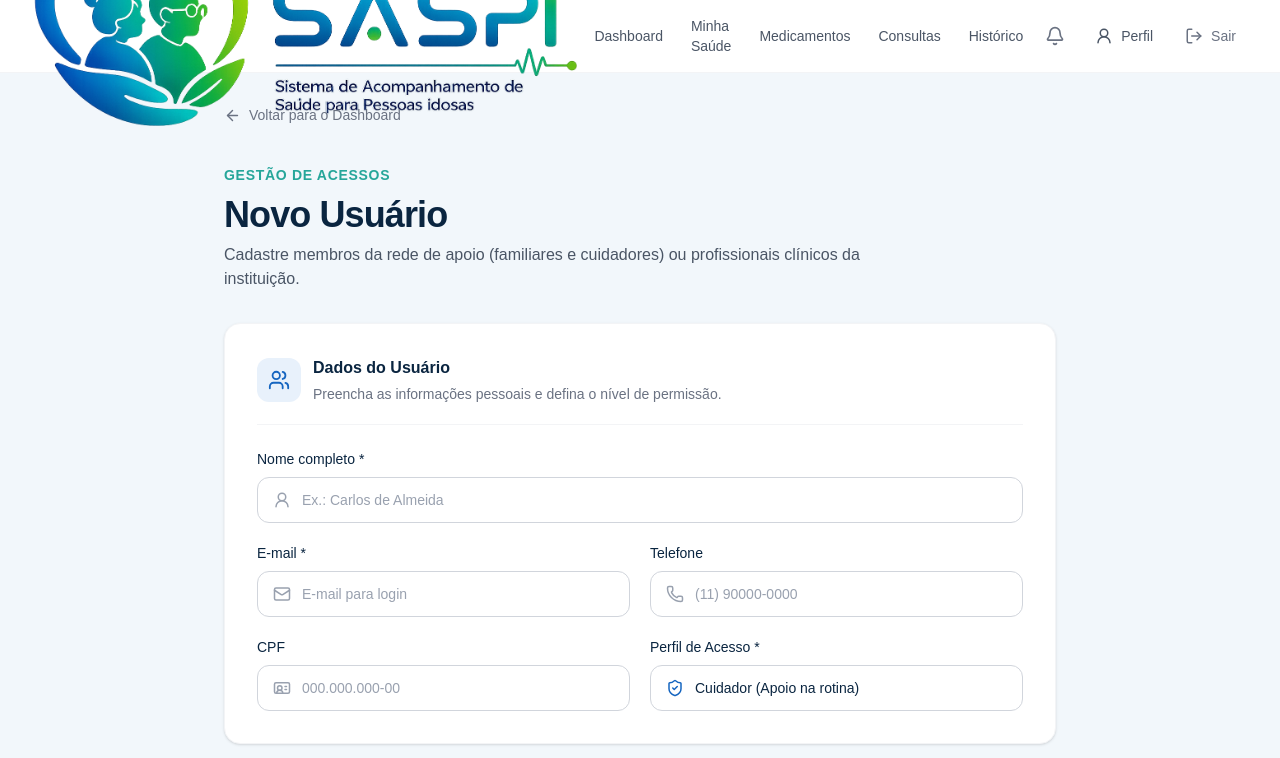
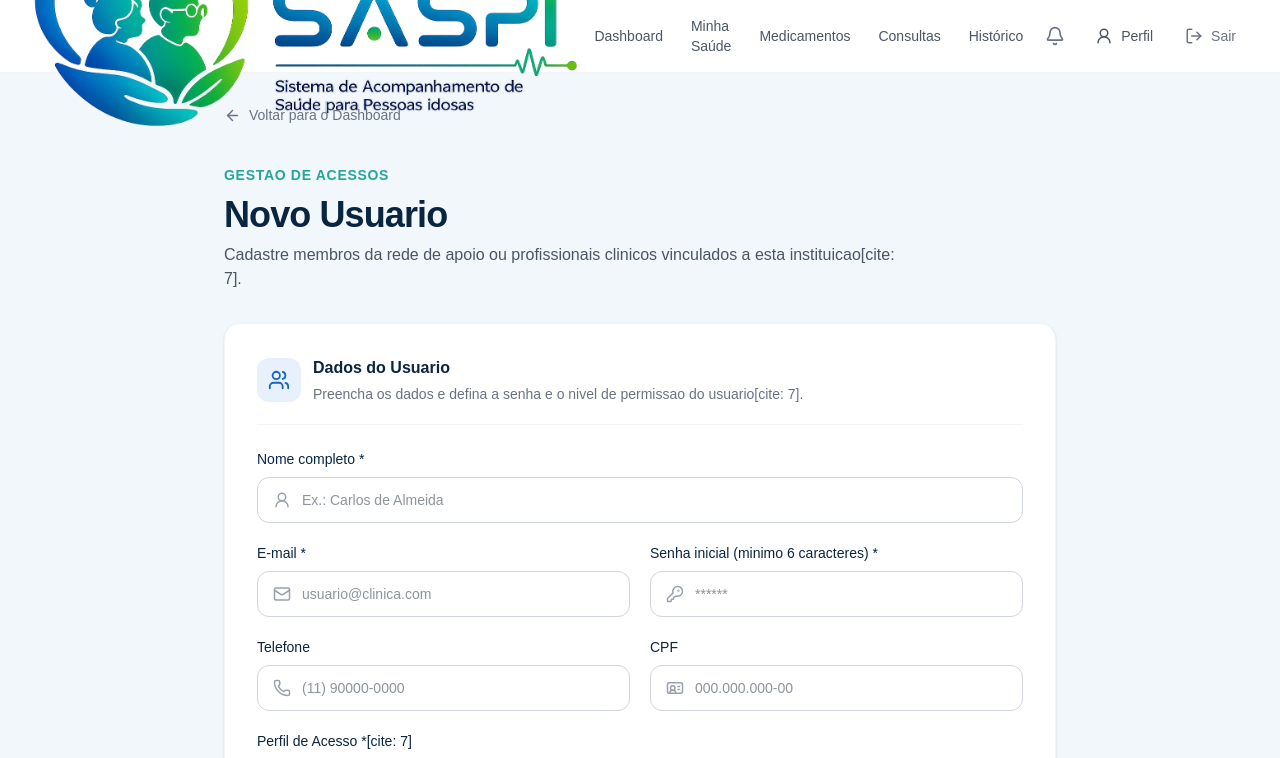
Before and after one commit to MiguelHelen/S.A.S.P.I-Sistema-de-Acompanhamento-de-Saude-para-Pessoas-Idosas-, a Next.js app: page /dashboard/usuarios/novo in a window 1280 px wide. Shown: the top 758 px of the page. Built offline with nearby package versions, Linux system fonts and the light colour scheme.

Commit message:
feat(usuarios): integra criacao de usuario com backend railway e vinculo de clinica

```diff
--- a/src/app/dashboard/usuarios/novo/page.tsx
+++ b/src/app/dashboard/usuarios/novo/page.tsx
@@ -1,6 +1,6 @@
 "use client";
 
-import { useState } from "react";
+import { useState, useEffect } from "react";
 import { useRouter } from "next/navigation";
 import Link from "next/link";
 import DashboardNavbar from "@/components/DashboardNavbar";
@@ -12,46 +12,89 @@ import {
   UserRound,
   ShieldCheck,
   IdCard,
+  KeyRound,
   Loader2,
   CheckCircle2,
   Users,
+  AlertCircle,
 } from "lucide-react";
 
 export default function NovoUsuario() {
   const router = useRouter();
   const [salvando, setSalvando] = useState(false);
   const [sucesso, setSucesso] = useState(false);
+  const [erroSessao, setErroSessao] = useState("");
 
-  // Estados mapeados para a tabela 'usuario' do Prisma
   const [formData, setFormData] = useState({
     nome: "",
     email: "",
     telefone: "",
     cpf: "",
-    perfil: "CUIDADOR", // Valores do enum perfil_usuario do banco
+    senha: "",
+    clinica_id: "",
+    perfil: "CUIDADOR",
   });
 
-  function handleSubmit(e: React.FormEvent) {
+  useEffect(() => {
+    const userRaw = localStorage.getItem("saspi_user");
+    if (userRaw) {
+      try {
+        const parsed = JSON.parse(userRaw);
+        // Resgata o UUID da clinica da sessao do administrador logado
+        // Fallback para a Clinica Teste caso o endpoint de login ainda nao devolva o campo
+        const cid =
+          parsed.clinica_id ||
+          parsed.clinicaId ||
+          parsed.clinica?.id ||
+          "e63b19f5-d8e4-4973-bac6-12aba9a0545d";
+
+        setFormData((prev) => ({ ...prev, clinica_id: cid }));
+      } catch (err) {
+        console.error("Erro ao ler dados da clinica na sessao:", err);
+        setErroSessao("Nao foi possivel carregar a clinica do usuario logado.");
+      }
+    } else {
+      // Fallback seguro de desenvolvimento para a clinica validada no Supabase
+      setFormData((prev) => ({
+        ...prev,
+        clinica_id: "e63b19f5-d8e4-4973-bac6-12aba9a0545d",
+      }));
+    }
+  }, []);
+
   async function handleSubmit(e: React.FormEvent) {
     e.preventDefault();
     setSalvando(true);
     setSucesso(false);
 
+    if (!formData.clinica_id) {
+      alert("Erro: ID da clinica nao identificado na sessao.");
+      setSalvando(false);
+      return;
+    }
+
     const apiUrl =
       process.env.NEXT_PUBLIC_API_URL ||
       "https://perfect-bravery-production-5ce7.up.railway.app";
-      const token = localStorage.getItem("saspi_token");
+    const token =
+      typeof window !== "undefined"
+        ? localStorage.getItem("saspi_token")
+        : null;
+
+    // Normalizacao de CPF e Telefone (apenas digitos numericos)
+    const payload = {
+      ...formData,
+      cpf: formData.cpf.replace(/\D/g, ""),
+      telefone: formData.telefone.replace(/\D/g, ""),
+    };
 
     console.group(
-        "%c🚀 S.A.S.P.I. -> Enviando Cadastro de Usuário",
+      "%c🚀 S.A.S.P.I. -> Enviando Cadastro de Usuario",
       "color: #1565C0; font-weight: bold;",
     );
     console.log("📍 Destino:", `${apiUrl}/usuario`);
-      console.log("📦 Dados (Payload):", formData);
-      console.log(
-        "🔑 Token de autenticação:",
-        token ? "Presente" : "Ausente (Necessário se o backend exigir login)",
-      );
+    console.log("📦 Dados (Payload):", payload);
+    console.log("🔑 Token:", token ? "Presente" : "Ausente");
     console.groupEnd();
 
     try {
@@ -61,7 +104,7 @@ export default function NovoUsuario() {
           "Content-Type": "application/json",
           ...(token && { Authorization: `Bearer ${token}` }),
         },
-          body: JSON.stringify(formData),
+        body: JSON.stringify(payload),
       });
 
       const responseData = await response.json().catch(() => null);
@@ -75,9 +118,10 @@ export default function NovoUsuario() {
       console.groupEnd();
 
       if (!response.ok) {
-          throw new Error(
-            responseData?.message || `Erro HTTP: ${response.status}`,
-          );
+        const errorMsg = Array.isArray(responseData?.message)
+          ? responseData.message.join(", ")
+          : responseData?.message || `Erro HTTP: ${response.status}`;
+        throw new Error(errorMsg);
       }
 
       setSucesso(true);
@@ -86,14 +130,13 @@ export default function NovoUsuario() {
       }, 1500);
     } catch (error: any) {
       console.error(
-          "%c❌ Erro ao cadastrar usuário:",
+        "%c❌ Erro ao cadastrar usuario:",
         "color: #ef4444; font-weight: bold;",
         error,
       );
       alert(`Falha no cadastro: ${error.message}`);
     } finally {
       setSalvando(false);
-      }
     }
   }
 
@@ -112,24 +155,31 @@ export default function NovoUsuario() {
 
         <div className="mt-8">
           <span className="text-sm font-semibold uppercase tracking-wider text-[#26A69A]">
-            Gestão de Acessos
+            Gestao de Acessos
           </span>
 
           <h1 className="mt-2 text-3xl font-bold tracking-tight text-[#0A2540] md:text-4xl">
-            Novo Usuário
+            Novo Usuario
           </h1>
 
           <p className="mt-2 max-w-2xl text-gray-600">
-            Cadastre membros da rede de apoio (familiares e cuidadores) ou
-            profissionais clínicos da instituição.
+            Cadastre membros da rede de apoio ou profissionais clinicos vinculados
+            a esta instituicao[cite: 7].
           </p>
         </div>
+
+        {erroSessao && (
+          <div className="mt-6 flex items-center gap-3 rounded-xl bg-amber-50 p-4 text-amber-800">
+            <AlertCircle size={20} className="shrink-0 text-amber-600" />
+            <p className="text-sm font-medium">{erroSessao}</p>
+          </div>
+        )}
 
         {sucesso && (
           <div className="mt-6 flex items-center gap-3 rounded-xl bg-emerald-50 p-4 text-emerald-800">
             <CheckCircle2 size={20} className="shrink-0 text-emerald-600" />
             <p className="text-sm font-medium">
-              Usuário cadastrado com sucesso! O convite de acesso foi enviado.
+              Usuario cadastrado com sucesso! Redirecionando...
             </p>
           </div>
         )}
@@ -143,11 +193,11 @@ export default function NovoUsuario() {
 
               <div>
                 <h2 className="font-semibold text-[#0A2540]">
-                  Dados do Usuário
+                  Dados do Usuario
                 </h2>
                 <p className="mt-1 text-sm text-gray-500">
-                  Preencha as informações pessoais e defina o nível de
-                  permissão.
+                  Preencha os dados e defina a senha e o nivel de permissao do
+                  usuario[cite: 7].
                 </p>
               </div>
             </div>
@@ -174,7 +224,7 @@ export default function NovoUsuario() {
                       setFormData({ ...formData, nome: e.target.value })
                     }
                     placeholder="Ex.: Carlos de Almeida"
-                    className="w-full rounded-xl border border-gray-300 py-3 pl-11 pr-4 text-sm text-gray-800 placeholder:text-gray-400 outline-none transition focus:border-[#1565C0] focus:ring-4 focus:ring-[#1565C0]/10"
+                    className="w-full rounded-xl border border-gray-300 py-3 pl-11 pr-4 text-sm text-gray-800 outline-none transition focus:border-[#1565C0] focus:ring-4 focus:ring-[#1565C0]/10"
                   />
                 </div>
               </div>
@@ -199,8 +249,35 @@ export default function NovoUsuario() {
                     onChange={(e) =>
                       setFormData({ ...formData, email: e.target.value })
                     }
-                    placeholder="E-mail para login"
-                    className="w-full rounded-xl border border-gray-300 py-3 pl-11 pr-4 text-sm text-gray-800 placeholder:text-gray-400 outline-none transition focus:border-[#1565C0] focus:ring-4 focus:ring-[#1565C0]/10"
+                    placeholder="usuario@clinica.com"
+                    className="w-full rounded-xl border border-gray-300 py-3 pl-11 pr-4 text-sm text-gray-800 outline-none transition focus:border-[#1565C0] focus:ring-4 focus:ring-[#1565C0]/10"
+                  />
+                </div>
+              </div>
+
+              <div>
+                <label
+                  htmlFor="senha"
+                  className="mb-2 block text-sm font-medium text-[#0A2540]"
+                >
+                  Senha inicial (minimo 6 caracteres) *
+                </label>
+                <div className="relative">
+                  <KeyRound
+                    size={18}
+                    className="absolute left-4 top-1/2 -translate-y-1/2 text-gray-400"
+                  />
+                  <input
+                    id="senha"
+                    type="password"
+                    required
+                    minLength={6}
+                    value={formData.senha}
+                    onChange={(e) =>
+                      setFormData({ ...formData, senha: e.target.value })
+                    }
+                    placeholder="******"
+                    className="w-full rounded-xl border border-gray-300 py-3 pl-11 pr-4 text-sm text-gray-800 outline-none transition focus:border-[#1565C0] focus:ring-4 focus:ring-[#1565C0]/10"
                   />
                 </div>
               </div>
@@ -225,7 +302,7 @@ export default function NovoUsuario() {
                       setFormData({ ...formData, telefone: e.target.value })
                     }
                     placeholder="(11) 90000-0000"
-                    className="w-full rounded-xl border border-gray-300 py-3 pl-11 pr-4 text-sm text-gray-800 placeholder:text-gray-400 outline-none transition focus:border-[#1565C0] focus:ring-4 focus:ring-[#1565C0]/10"
+                    className="w-full rounded-xl border border-gray-300 py-3 pl-11 pr-4 text-sm text-gray-800 outline-none transition focus:border-[#1565C0] focus:ring-4 focus:ring-[#1565C0]/10"
                   />
                 </div>
               </div>
@@ -250,7 +327,7 @@ export default function NovoUsuario() {
                       setFormData({ ...formData, cpf: e.target.value })
                     }
                     placeholder="000.000.000-00"
-                    className="w-full rounded-xl border border-gray-300 py-3 pl-11 pr-4 text-sm text-gray-800 placeholder:text-gray-400 outline-none transition focus:border-[#1565C0] focus:ring-4 focus:ring-[#1565C0]/10"
+                    className="w-full rounded-xl border border-gray-300 py-3 pl-11 pr-4 text-sm text-gray-800 outline-none transition focus:border-[#1565C0] focus:ring-4 focus:ring-[#1565C0]/10"
                   />
                 </div>
               </div>
@@ -260,7 +337,7 @@ export default function NovoUsuario() {
                   htmlFor="perfil"
                   className="mb-2 block text-sm font-medium text-[#0A2540]"
                 >
-                  Perfil de Acesso *
+                  Perfil de Acesso *[cite: 7]
                 </label>
                 <div className="relative">
                   <ShieldCheck
@@ -276,29 +353,17 @@ export default function NovoUsuario() {
                     }
                     className="w-full appearance-none rounded-xl border border-gray-300 bg-white py-3 pl-11 pr-4 text-sm font-medium text-[#0A2540] outline-none transition focus:border-[#1565C0] focus:ring-4 focus:ring-[#1565C0]/10"
                   >
-                    <option value="FAMILIAR">Familiar (Visualização)</option>
+                    <option value="FAMILIAR">Familiar (Visualizacao)</option>
                     <option value="CUIDADOR">Cuidador (Apoio na rotina)</option>
                     <option value="ENFERMEIRO">
-                      Enfermeiro (Registros clínicos)
+                      Enfermeiro (Registros clinicos)
                     </option>
-                    <option value="MEDICO">Médico (Gestão clínica)</option>
-                    <option value="ADMINISTRADOR">
-                      Administrador (Gestão de clínica)
-                    </option>
+                    <option value="MEDICO">Medico (Gestao clinica)</option>
                   </select>
                 </div>
               </div>
             </div>
           </section>
-
-          <div className="flex items-start gap-3 rounded-2xl border border-[#DCEAF8] bg-[#F8FBFE] p-5">
-            <ShieldCheck size={20} className="mt-0.5 shrink-0 text-[#1565C0]" />
-            <p className="text-sm leading-relaxed text-gray-600">
-              O novo usuário será vinculado automaticamente à mesma
-              clínica/organização da sua conta atual de administrador. Uma senha
-              temporária será enviada para o e-mail cadastrado.
-            </p>
-          </div>
 
           <div className="flex flex-col-reverse gap-3 sm:flex-row sm:justify-end">
             <Link
@@ -318,7 +383,7 @@ export default function NovoUsuario() {
               ) : (
                 <Save size={18} />
               )}
-              {salvando ? "Cadastrando..." : "Cadastrar usuário"}
+              {salvando ? "Cadastrando..." : "Cadastrar usuario"}
             </button>
           </div>
         </form>
```
Lines whose indentation alone changed are shown as unchanged.
